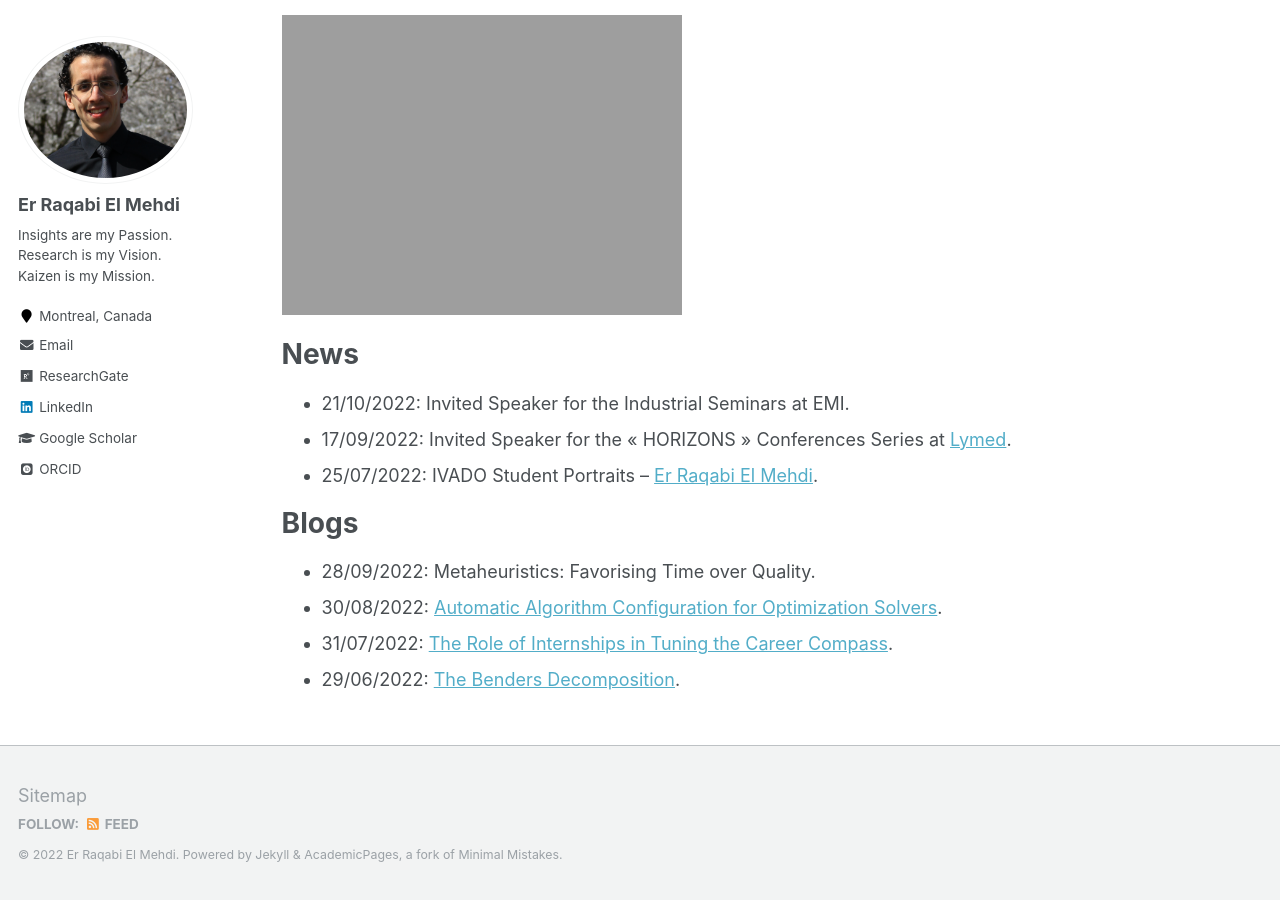
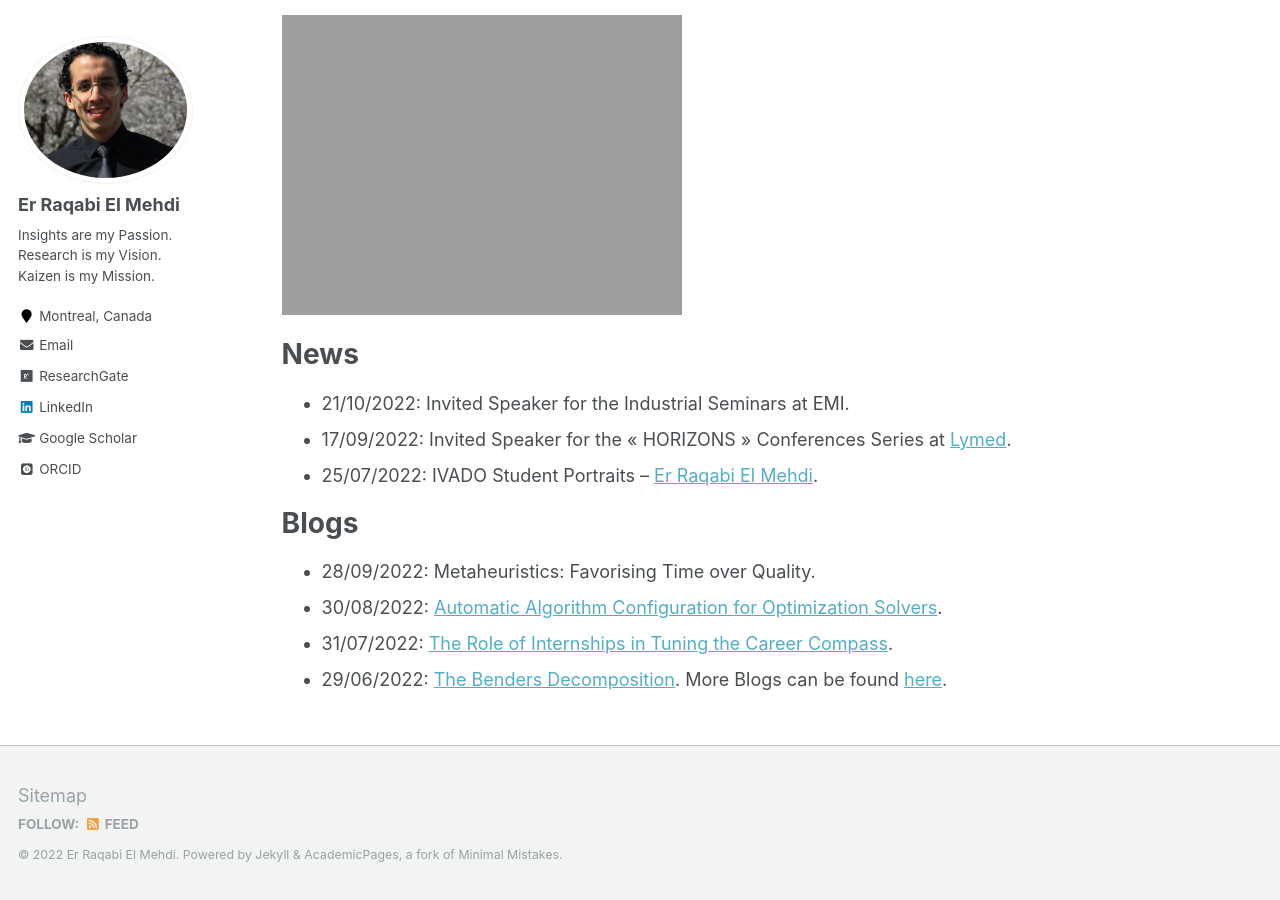
Before and after one commit to RqbMedi/rqbmedi.github.io, a Jekyll site: the page built from _pages/about.md, in a window 1280 px wide and 900 px high, scrolled down 575 px. Built offline with Jekyll 4.4.1, drawn with Linux system fonts in a browser that asks for light colours; some web fonts are replaced.

Commit message:
Update about.md

```diff
--- a/_pages/about.md
+++ b/_pages/about.md
@@ -30,3 +30,4 @@ Blogs
 - 30/08/2022: [Automatic Algorithm Configuration for Optimization Solvers](https://erraqabielmehdi.medium.com/automatic-algorithm-configuration-for-optimization-solvers-66ac3861a233).
 - 31/07/2022: [The Role of Internships in Tuning the Career Compass](https://www.linkedin.com/pulse/role-internships-tuning-career-compass-er-raqabi-el-mehdi-%E3%83%A9%E3%82%AB%E3%83%93-%E3%83%A1%E3%83%87%E3%82%A3/).
 - 29/06/2022: [The Benders Decomposition](https://erraqabielmehdi.medium.com/the-benders-decomposition-8dadf381f60c).
+More Blogs can be found [here](https://rqbmedi.github.io/portfolio/).
```
